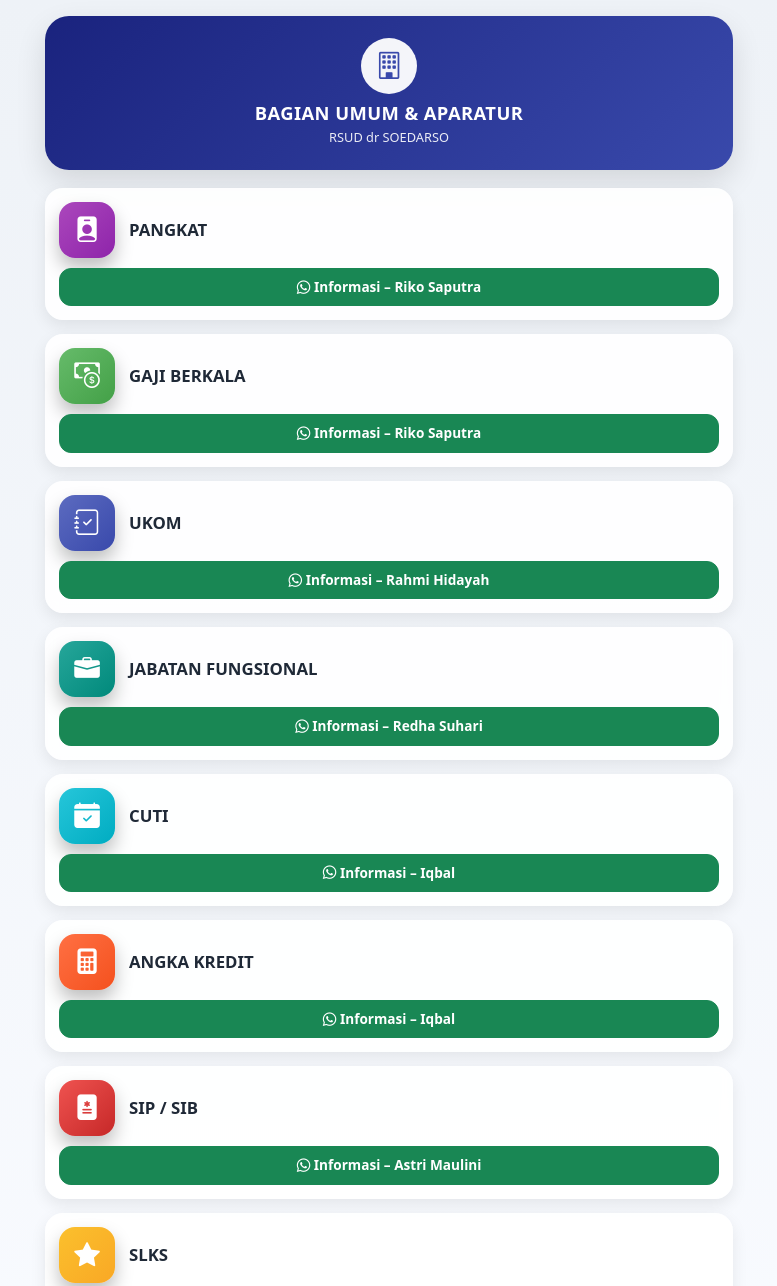
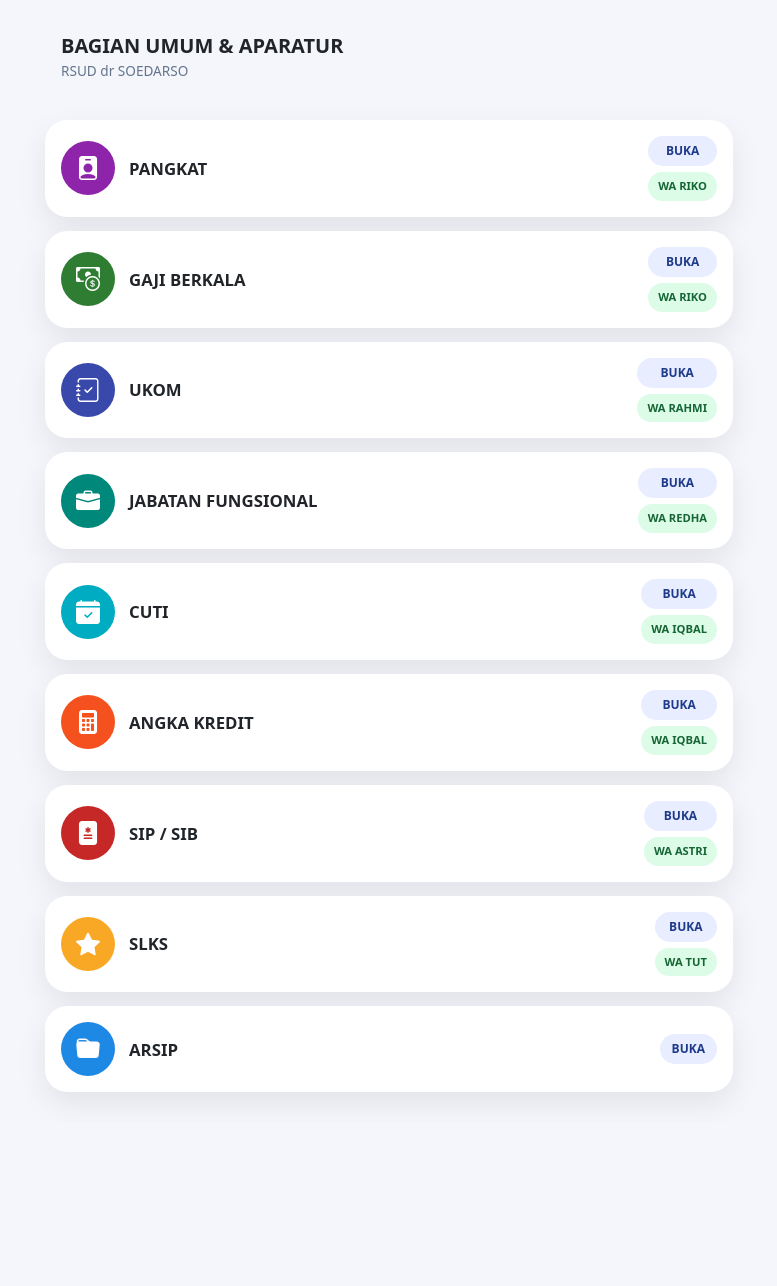
Before and after one commit to rikoantah/Web-Utama-UMPAR, a plain HTML site: page index.html in a window 1280 px wide. Shown: the top 1286 px of the page, without its empty margins (251-1028 px from the left). After the commit the page ends 1122 px from the top, so only its background shows below. Drawn offline with nearby package versions, Linux system fonts and the light colour scheme.

Commit message:
Update index.html

```diff
--- a/index.html
+++ b/index.html
@@ -10,15 +10,16 @@
 
 <style>
 :root{
-  --radius:18px;
-  --shadow:0 12px 30px rgba(0,0,0,.12);
-  --soft:0 6px 16px rgba(0,0,0,.08);
+  --bg:#f4f6fb;
+  --card:#ffffff;
+  --radius:22px;
+  --shadow:0 12px 30px rgba(0,0,0,.08);
 }
 
 body{
   margin:0;
-  font-family:system-ui,-apple-system,BlinkMacSystemFont,sans-serif;
-  background:linear-gradient(180deg,#eef2f7,#f9fbff);
+  background:var(--bg);
+  font-family:system-ui,-apple-system,sans-serif;
 }
 
 .container{
@@ -28,212 +29,216 @@
 
 /* ===== HEADER ===== */
 .header{
-  background:linear-gradient(135deg,#1a237e,#3949ab);
-  color:#fff;
-  border-radius:24px;
-  padding:22px 18px;
-  text-align:center;
-  margin-bottom:18px;
-  box-shadow:var(--shadow);
-}
-
-.logo{
-  width:56px;
-  height:56px;
-  margin:0 auto 8px;
-  border-radius:50%;
-  background:rgba(255,255,255,.95);
-  color:#3949ab;
-  display:flex;
-  align-items:center;
-  justify-content:center;
-  font-size:1.7rem;
+  padding:18px 16px 26px;
+  margin-bottom:12px;
 }
 
 .header h1{
-  font-size:1.15rem;
+  font-size:1.25rem;
+  font-weight:900;
   margin:0;
-  font-weight:800;
-  letter-spacing:.4px;
 }
 
 .header span{
-  font-size:.8rem;
-  opacity:.9;
+  font-size:.85rem;
+  color:#64748b;
 }
 
-/* ===== CARD ===== */
-.menu-item{
-  background:rgba(255,255,255,.9);
-  backdrop-filter:blur(6px);
+/* ===== TILE ===== */
+.tile{
+  background:var(--card);
   border-radius:var(--radius);
-  padding:14px;
+  padding:16px;
   margin-bottom:14px;
-  box-shadow:var(--soft);
-  transition:.25s ease;
+  box-shadow:var(--shadow);
+  display:flex;
+  align-items:center;
+  justify-content:space-between;
+  gap:14px;
+  transition:.25s;
 }
 
-.menu-item:active{
-  transform:scale(.985);
+.tile:active{
+  transform:scale(.97);
 }
 
-/* ===== MAIN LINK ===== */
-.menu-main{
+/* LEFT */
+.tile-left{
   display:flex;
   align-items:center;
   gap:14px;
-  text-decoration:none;
-  color:#1f2937;
 }
 
-/* ICON */
-.icon{
-  width:56px;
-  height:56px;
-  border-radius:16px;
+.tile-icon{
+  width:54px;
+  height:54px;
+  border-radius:50%;
   display:flex;
   align-items:center;
   justify-content:center;
   color:#fff;
-  font-size:1.6rem;
-  flex-shrink:0;
-  box-shadow:0 10px 18px rgba(0,0,0,.25);
+  font-size:1.5rem;
 }
 
-/* LABEL */
-.label{
+.tile-title{
+  font-weight:800;
   font-size:1.05rem;
-  font-weight:800;
-  line-height:1.2;
 }
 
-/* WA */
-.wa-btn{
-  margin-top:10px;
-  width:100%;
-  border-radius:12px;
-  font-size:.85rem;
-  font-weight:600;
-  padding:8px 10px;
+/* RIGHT */
+.tile-action{
+  display:flex;
+  flex-direction:column;
+  gap:6px;
 }
 
-/* ===== COLOR ===== */
-.pangkat{background:linear-gradient(135deg,#ab47bc,#8e24aa)}
-.gaji{background:linear-gradient(135deg,#66bb6a,#43a047)}
-.ukom{background:linear-gradient(135deg,#5c6bc0,#3949ab)}
-.jf{background:linear-gradient(135deg,#26a69a,#00897b)}
-.cuti{background:linear-gradient(135deg,#26c6da,#00acc1)}
-.ak{background:linear-gradient(135deg,#ff7043,#f4511e)}
-.sip{background:linear-gradient(135deg,#ef5350,#c62828)}
-.slks{background:linear-gradient(135deg,#fbc02d,#f9a825)}
-.arsip{background:linear-gradient(135deg,#42a5f5,#1e88e5)}
+.open-btn{
+  text-decoration:none;
+  font-size:.75rem;
+  font-weight:700;
+  padding:6px 12px;
+  border-radius:999px;
+  background:#e8edff;
+  color:#1e3a8a;
+  text-align:center;
+}
+
+.wa-chip{
+  text-decoration:none;
+  font-size:.7rem;
+  padding:6px 10px;
+  border-radius:999px;
+  background:#dcfce7;
+  color:#166534;
+  font-weight:700;
+}
+
+/* ===== COLORS ===== */
+.pangkat{background:#8e24aa}
+.gaji{background:#2e7d32}
+.ukom{background:#3949ab}
+.jf{background:#00897b}
+.cuti{background:#00acc1}
+.ak{background:#f4511e}
+.sip{background:#c62828}
+.slks{background:#f9a825}
+.arsip{background:#1e88e5}
 </style>
 </head>
 
 <body>
 <div class="container">
 
-<!-- HEADER -->
 <div class="header">
-  <div class="logo"><i class="bi bi-building"></i></div>
   <h1>BAGIAN UMUM & APARATUR</h1>
   <span>RSUD dr SOEDARSO</span>
 </div>
 
-<!-- 1 -->
-<div class="menu-item">
-  <a class="menu-main" href="https://rikoantah.github.io/pangkat-rsds-aktive/">
-    <div class="icon pangkat"><i class="bi bi-person-badge-fill"></i></div>
-    <div class="label">PANGKAT</div>
-  </a>
-  <a class="btn btn-success wa-btn" href="https://wa.me/6281528910659?text=Halo%20saya%20ingin%20bertanya%20tentang%20Pangkat" target="_blank">
-    <i class="bi bi-whatsapp"></i> Informasi – Riko Saputra
-  </a>
+<!-- PANGKAT -->
+<div class="tile">
+  <div class="tile-left">
+    <div class="tile-icon pangkat"><i class="bi bi-person-badge-fill"></i></div>
+    <div class="tile-title">PANGKAT</div>
+  </div>
+  <div class="tile-action">
+    <a class="open-btn" href="https://rikoantah.github.io/pangkat-rsds-aktive/">BUKA</a>
+    <a class="wa-chip" href="https://wa.me/6281528910659">WA RIKO</a>
+  </div>
 </div>
 
-<!-- 2 -->
-<div class="menu-item">
-  <a class="menu-main" href="https://rikoantah.github.io/Gaji-Berkala-RSDS-Soedarso/">
-    <div class="icon gaji"><i class="bi bi-cash-coin"></i></div>
-    <div class="label">GAJI BERKALA</div>
-  </a>
-  <a class="btn btn-success wa-btn" href="https://wa.me/6281528910659?text=Halo%20saya%20ingin%20bertanya%20tentang%20Gaji%20Berkala" target="_blank">
-    <i class="bi bi-whatsapp"></i> Informasi – Riko Saputra
-  </a>
+<!-- GAJI -->
+<div class="tile">
+  <div class="tile-left">
+    <div class="tile-icon gaji"><i class="bi bi-cash-coin"></i></div>
+    <div class="tile-title">GAJI BERKALA</div>
+  </div>
+  <div class="tile-action">
+    <a class="open-btn" href="https://rikoantah.github.io/Gaji-Berkala-RSDS-Soedarso/">BUKA</a>
+    <a class="wa-chip" href="https://wa.me/6281528910659">WA RIKO</a>
+  </div>
 </div>
 
-<!-- 3 -->
-<div class="menu-item">
-  <a class="menu-main" href="https://script.google.com/macros/s/AKfycbxb6L04oUcKcm01Kf7smPcVVAf-1ZTBGN23Br7vaCIpcrOcu-L60oJCJoNwft7nJgR7Fw/exec">
-    <div class="icon ukom"><i class="bi bi-journal-check"></i></div>
-    <div class="label">UKOM</div>
-  </a>
-  <a class="btn btn-success wa-btn" href="https://wa.me/6282112878924" target="_blank">
-    <i class="bi bi-whatsapp"></i> Informasi – Rahmi Hidayah
-  </a>
+<!-- UKOM -->
+<div class="tile">
+  <div class="tile-left">
+    <div class="tile-icon ukom"><i class="bi bi-journal-check"></i></div>
+    <div class="tile-title">UKOM</div>
+  </div>
+  <div class="tile-action">
+    <a class="open-btn" href="https://script.google.com/macros/s/AKfycbxb6L04oUcKcm01Kf7smPcVVAf-1ZTBGN23Br7vaCIpcrOcu-L60oJCJoNwft7nJgR7Fw/exec">BUKA</a>
+    <a class="wa-chip" href="https://wa.me/6282112878924">WA RAHMI</a>
+  </div>
 </div>
 
-<!-- 4 -->
-<div class="menu-item">
-  <a class="menu-main" href="https://script.google.com/macros/s/AKfycbwH0E4ha5Wv3HYFgNJO8Kir1_NAunE36XSHXCeaUPOwcHshvdU0YFAEdxFK283CO61P/exec">
-    <div class="icon jf"><i class="bi bi-briefcase-fill"></i></div>
-    <div class="label">JABATAN FUNGSIONAL</div>
-  </a>
-  <a class="btn btn-success wa-btn" href="https://wa.me/6282150371935" target="_blank">
-    <i class="bi bi-whatsapp"></i> Informasi – Redha Suhari
-  </a>
+<!-- JF -->
+<div class="tile">
+  <div class="tile-left">
+    <div class="tile-icon jf"><i class="bi bi-briefcase-fill"></i></div>
+    <div class="tile-title">JABATAN FUNGSIONAL</div>
+  </div>
+  <div class="tile-action">
+    <a class="open-btn" href="https://script.google.com/macros/s/AKfycbwH0E4ha5Wv3HYFgNJO8Kir1_NAunE36XSHXCeaUPOwcHshvdU0YFAEdxFK283CO61P/exec">BUKA</a>
+    <a class="wa-chip" href="https://wa.me/6282150371935">WA REDHA</a>
+  </div>
 </div>
 
-<!-- 5 -->
-<div class="menu-item">
-  <a class="menu-main" href="https://rikocagat.github.io/Tampilan-Cuti-RSDS/">
-    <div class="icon cuti"><i class="bi bi-calendar-check-fill"></i></div>
-    <div class="label">CUTI</div>
-  </a>
-  <a class="btn btn-success wa-btn" href="https://wa.me/6282134345181" target="_blank">
-    <i class="bi bi-whatsapp"></i> Informasi – Iqbal
-  </a>
+<!-- CUTI -->
+<div class="tile">
+  <div class="tile-left">
+    <div class="tile-icon cuti"><i class="bi bi-calendar-check-fill"></i></div>
+    <div class="tile-title">CUTI</div>
+  </div>
+  <div class="tile-action">
+    <a class="open-btn" href="https://rikocagat.github.io/Tampilan-Cuti-RSDS/">BUKA</a>
+    <a class="wa-chip" href="https://wa.me/6282134345181">WA IQBAL</a>
+  </div>
 </div>
 
-<!-- 6 -->
-<div class="menu-item">
-  <a class="menu-main" href="https://script.google.com/macros/s/AKfycbwAwouQ9BK6S9GzQeFtkUxKQJY_iunIfS35Jfe0wYD8L7A6-C5InI7IkFW4eSOnEKQz/exec">
-    <div class="icon ak"><i class="bi bi-calculator-fill"></i></div>
-    <div class="label">ANGKA KREDIT</div>
-  </a>
-  <a class="btn btn-success wa-btn" href="https://wa.me/6282134345181" target="_blank">
-    <i class="bi bi-whatsapp"></i> Informasi – Iqbal
-  </a>
+<!-- AK -->
+<div class="tile">
+  <div class="tile-left">
+    <div class="tile-icon ak"><i class="bi bi-calculator-fill"></i></div>
+    <div class="tile-title">ANGKA KREDIT</div>
+  </div>
+  <div class="tile-action">
+    <a class="open-btn" href="https://script.google.com/macros/s/AKfycbwAwouQ9BK6S9GzQeFtkUxKQJY_iunIfS35Jfe0wYD8L7A6-C5InI7IkFW4eSOnEKQz/exec">BUKA</a>
+    <a class="wa-chip" href="https://wa.me/6282134345181">WA IQBAL</a>
+  </div>
 </div>
 
-<!-- 7 -->
-<div class="menu-item">
-  <a class="menu-main" href="https://script.google.com/macros/s/AKfycbyFdv8rcPuPDTifYkt4Fnc5yjYuM9-1ncYTo86m5JdheGHAGej4S3mxX59MySRVSfH5/exec">
-    <div class="icon sip"><i class="bi bi-file-medical-fill"></i></div>
-    <div class="label">SIP / SIB</div>
-  </a>
-  <a class="btn btn-success wa-btn" href="https://wa.me/6289680690286" target="_blank">
-    <i class="bi bi-whatsapp"></i> Informasi – Astri Maulini
-  </a>
+<!-- SIP -->
+<div class="tile">
+  <div class="tile-left">
+    <div class="tile-icon sip"><i class="bi bi-file-medical-fill"></i></div>
+    <div class="tile-title">SIP / SIB</div>
+  </div>
+  <div class="tile-action">
+    <a class="open-btn" href="https://script.google.com/macros/s/AKfycbyFdv8rcPuPDTifYkt4Fnc5yjYuM9-1ncYTo86m5JdheGHAGej4S3mxX59MySRVSfH5/exec">BUKA</a>
+    <a class="wa-chip" href="https://wa.me/6289680690286">WA ASTRI</a>
+  </div>
 </div>
 
-<!-- 8 -->
-<div class="menu-item">
-  <a class="menu-main" href="https://script.google.com/macros/s/AKfycbz-QIoKTad8Y0K3Rt5qbXen8Om0zNHnR-u0rd-VW4xbJPzmPMn_GpF1bifryl3zp9NVjw/exec">
-    <div class="icon slks"><i class="bi bi-star-fill"></i></div>
-    <div class="label">SLKS</div>
-  </a>
-  <a class="btn btn-success wa-btn" href="https://wa.me/6285240672974" target="_blank">
-    <i class="bi bi-whatsapp"></i> Informasi – Tut Wuri
-  </a>
+<!-- SLKS -->
+<div class="tile">
+  <div class="tile-left">
+    <div class="tile-icon slks"><i class="bi bi-star-fill"></i></div>
+    <div class="tile-title">SLKS</div>
+  </div>
+  <div class="tile-action">
+    <a class="open-btn" href="https://script.google.com/macros/s/AKfycbz-QIoKTad8Y0K3Rt5qbXen8Om0zNHnR-u0rd-VW4xbJPzmPMn_GpF1bifryl3zp9NVjw/exec">BUKA</a>
+    <a class="wa-chip" href="https://wa.me/6285240672974">WA TUT</a>
+  </div>
 </div>
 
-<!-- 9 -->
-<div class="menu-item">
-  <a class="menu-main" href="https://rikoantah.github.io/Tampilan-Arsip-Umpar-RSDS/">
-    <div class="icon arsip"><i class="bi bi-folder-fill"></i></div>
-    <div class="label">ARSIP</div>
-  </a>
+<!-- ARSIP -->
+<div class="tile">
+  <div class="tile-left">
+    <div class="tile-icon arsip"><i class="bi bi-folder-fill"></i></div>
+    <div class="tile-title">ARSIP</div>
+  </div>
+  <div class="tile-action">
+    <a class="open-btn" href="https://rikoantah.github.io/Tampilan-Arsip-Umpar-RSDS/">BUKA</a>
+  </div>
 </div>
 
 </div>
```
